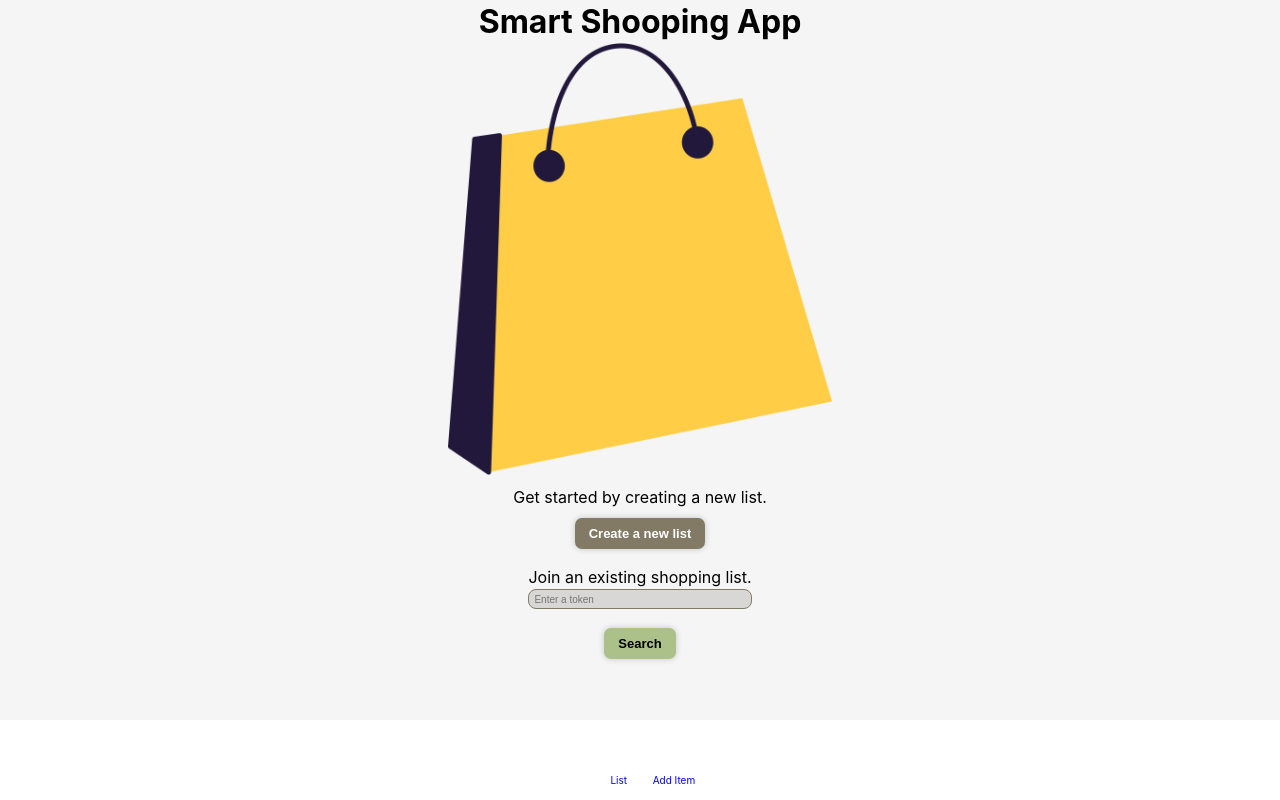
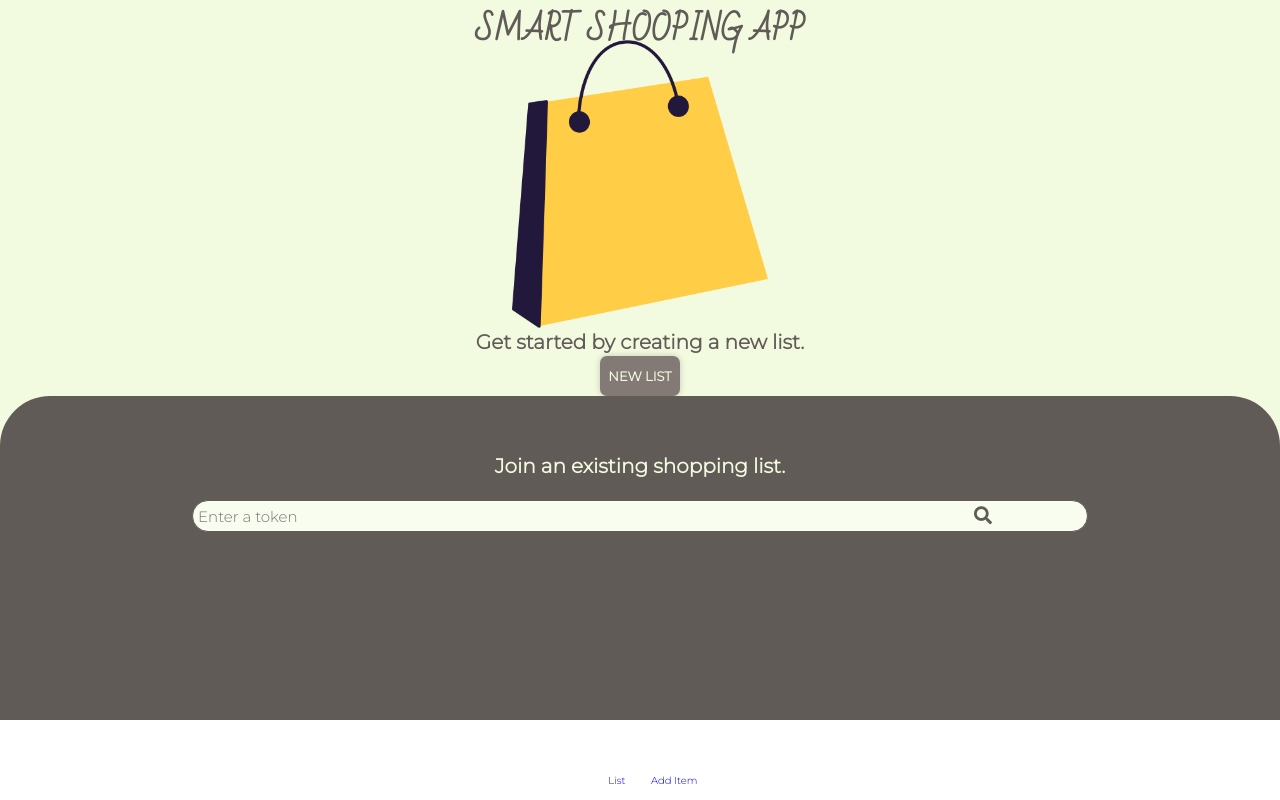
Before and after one commit to the-collab-lab/tcl-24-smart-shopping-list, a React (Create React App) app: page / in a window 1280 px wide. Built offline with nearby package versions, Linux system fonts and the light colour scheme.

Commit message:
the general  movil style is added

```diff
--- a/public/index.html
+++ b/public/index.html
@@ -11,7 +11,10 @@
     />
     <link rel="apple-touch-icon" href="logo192.png" />
     <link rel="stylesheet" href="https://use.fontawesome.com/releases/v5.15.3/css/all.css" integrity="sha384-SZXxX4whJ79/gErwcOYf+zWLeJdY/qpuqC4cAa9rOGUstPomtqpuNWT9wdPEn2fk" crossorigin="anonymous">
-    <!--
+    <link rel="preconnect" href="https://fonts.gstatic.com">
+<link href="https://fonts.googleapis.com/css2?family=Montserrat:wght@300&display=swap" rel="stylesheet">
+<link rel="preconnect" href="https://fonts.gstatic.com">
+<link href="https://fonts.googleapis.com/css2?family=Bad+Script&display=swap" rel="stylesheet">    <!--
       manifest.json provides metadata used when your web app is installed on a
       user's mobile device or desktop. See https://developers.google.com/web/fundamentals/web-app-manifest/
     -->
--- a/src/components/Home/Home.jsx
+++ b/src/components/Home/Home.jsx
@@ -4,9 +4,16 @@ import { useForm } from '../../hooks/useForm';
 import { useFirebase } from '../../hooks/useFirebase.js';
 import useNotification from '../../hooks/useNotification';
 
-import { Button } from '../Style/Button.Style';
-import { Input } from '../Style/Input.Style';
-import { HomeContainer, Form, Notification } from './Home.style.js';
+import {
+  HomeContainer,
+  TopSection,
+  BottonSection,
+  ButtonHome,
+  Form,
+  InputHome,
+  ButtonHomeSearch,
+  Notification,
+} from './Home.style.js';
 
 import store from './Image/conifer-481.png';
 
@@ -61,21 +68,24 @@ const Home = () => {
 
   return (
     <HomeContainer>
-      <h1 className="HomeContainer-title">Smart Shooping App</h1>
+      <TopSection>
+        <h1 className="TopSection-title">Smart Shooping App</h1>
 
-      <img className="HomeContainer-image" src={store} alt="store" />
+        <img className="TopSection-image" src={store} alt="store" />
 
-      <p className="HomeContainer-label">Get started by creating a new list.</p>
+        <p className="TopSection-label">Get started by creating a new list.</p>
 
-      <Button onClick={handleClick}>Create a new list</Button>
+        <ButtonHome onClick={handleClick}>New list</ButtonHome>
+      </TopSection>
 
+      <BottonSection>
         <Form onSubmit={handleSubmit}>
-        <label className="HomeContainer-Form-label">
-          <p className="HomeContainer-Form-title">
+          <label className="BottonSection-Form-label">
+            <p className="BottonSection-Form-title">
               Join an existing shopping list.
             </p>
             {
-            <Input
+              <InputHome
                 type="text"
                 name="token"
                 onChange={handleInputChange}
@@ -86,14 +96,15 @@ const Home = () => {
             }
           </label>
 
-        <Button type="submit" primary>
-          Search
-        </Button>
+          <ButtonHomeSearch type="submit" primary>
+            <i className="fas fa-search"></i>
+          </ButtonHomeSearch>
         </Form>
         <Notification>
           {error && <p>{error}</p>}
-        {load && <p>{load}</p>}
+          {load && <div className="progress-3"></div>}
         </Notification>
+      </BottonSection>
     </HomeContainer>
   );
 };
--- a/src/components/Home/Home.style.js
+++ b/src/components/Home/Home.style.js
@@ -1,8 +1,10 @@
 import styled from 'styled-components';
 
 import { colorPalet } from '../Style/Color.palette.js';
+import { Button } from '../Style/Button.Style.js';
+import { Input } from '../Style/Input.Style.js';
 
-const { active, bg } = colorPalet;
+const { primary, secundary, bgApp, active, dark, bg } = colorPalet;
 
 export const HomeContainer = styled.section`
   display: flex;
@@ -11,49 +13,151 @@ export const HomeContainer = styled.section`
   min-width: 375px;
   width: 100%;
   height: 90vh;
-  background: ${bg};
-  h1.HomeContainer-title {
-    display: flex;
-    align-items: center;
-    font-size: 3.2rem;
+  background: ${bgApp};
+`;
+
+export const TopSection = styled.div`
+  display: flex;
+  flex-direction: column;
+  align-items: center;
+  justify-content: space-evenly;
+  width: 100%;
+  height: 55%;
+  h1.TopSection-title {
+    text-align: center;
+    font-size: 3rem;
+    text-transform: uppercase;
+    width: 100%;
     height: 10%;
+    color: ${dark};
+    font-family: 'Bad Script', cursive;
   }
-  img.HomeContainer-image {
+  img.TopSection-image {
     max-width: 100%;
-    width: 30%;
+    width: 20%;
     height: auto;
   }
-  p.HomeContainer-label {
+  p.TopSection-label {
     display: flex;
     align-items: center;
     height: 10%;
-    font-size: 1.6rem;
+    font-size: 2rem;
+    font-weight: bold;
+    color: ${dark};
   }
 `;
 
+export const BottonSection = styled.div`
+  width: 100%;
+  height: 45%;
+  background: ${dark};
+  border-top-right-radius: 50px;
+  border-top-left-radius: 50px;
+`;
+
 export const Form = styled.form`
+  position: relative;
   display: flex;
   flex-direction: column;
-  justify-content: space-evenly;
+  justify-content: space-around;
   align-items: center;
-  width: 80%;
-  height: 30%;
+  width: 100%;
+  height: 60%;
   margin: auto;
-  /* background: red; */
-
-  label.HomeContainer-Form-label {
+  border-top-left-radius: 40px;
+  border-top-right-radius: 40px;
+  label.BottonSection-Form-label {
     display: flex;
     flex-direction: column;
+    justify-content: space-evenly;
+    align-items: center;
+    height: 50%;
+    width: 100%;
   }
-  p.HomeContainer-Form-title {
+  p.BottonSection-Form-title {
     margin-bottom: 1%;
-    font-size: 1.6rem;
+    font-size: 2rem;
+    font-weight: bold;
+    color: ${bgApp};
   }
 `;
 
 export const Notification = styled.div`
-  width: 80%;
-  height: 10%;
+  position: relative;
+  display: flex;
+  flex-direction: column;
+  align-items: center;
+  justify-content: center;
+  width: 100%;
+  height: 40%;
   margin: auto;
-  /* background: blue; */
+  color: ${bgApp};
+  p {
+    position: absolute;
+    top: 0;
+    font-size: 2rem;
+    font-weight: bold;
+  }
+
+  .progress-3 {
+    position: absolute;
+    top: 0;
+    width: 120px;
+    height: 20px;
+    border-radius: 20px;
+    background: repeating-linear-gradient(
+          135deg,
+          #837a75 0 10px,
+          #dafeb7 0 20px
+        )
+        left/0% 100% no-repeat,
+      repeating-linear-gradient(135deg, #ddd 0 10px, #eee 0 20px) left/100% 100%;
+    animation: p3 2s infinite;
+  }
+  @keyframes p3 {
+    100% {
+      background-size: 100% 100%;
+    }
+  }
 `;
+
+export const ButtonHome = styled(Button)`
+  background: ${secundary};
+  font-size: 1.3rem;
+  font-weight: bolder;
+  text-transform: uppercase;
+  color: ${bgApp};
+  padding: 1.2rem 0.8rem;
+  &:hover {
+    background: ${secundary};
+    color: ${active};
+  }
+`;
+
+export const InputHome = styled(Input)`
+  position: relative;
+  width: 70%;
+  height: 3.2rem;
+  border-radius: 100px 100px 100px 100px;
+  font-size: 1.5rem;
+  background-color: #f8fdef;
+  border: 0.1rem solid ${dark};
+`;
+
+export const ButtonHomeSearch = styled(Button)`
+  position: absolute;
+  top: 51%;
+  left: 75%;
+  width: 40px;
+  height: 40px;
+  border-radius: 50%;
+  background: none;
+  box-shadow: none;
+  i {
+    font-size: 1.8rem;
+    color: ${dark};
+  }
+  &:hover {
+    background: none;
+  }
+`;
--- a/src/components/Style/Color.palette.js
+++ b/src/components/Style/Color.palette.js
@@ -3,7 +3,7 @@ const colorPalet = {
   secundary: '#837A75',
   bgApp: '#F2FBE0',
   active: '#DAFEB7',
-  general: '#605B56',
+  dark: '#605B56',
   bg: '#f5f5f5',
 };
 
--- a/src/components/Style/Global.Style.js
+++ b/src/components/Style/Global.Style.js
@@ -6,5 +6,6 @@ export const GlobalStyle = createGlobalStyle`
         padding:0;
         box-sizing:border-box;
         font-size:10px;
+        font-family: 'Montserrat', sans-serif;
     }
 `;
```
Also changed, not shown: 2 other files (tests, documents, lock files or other folders). Lines whose indentation alone changed are shown as unchanged.
